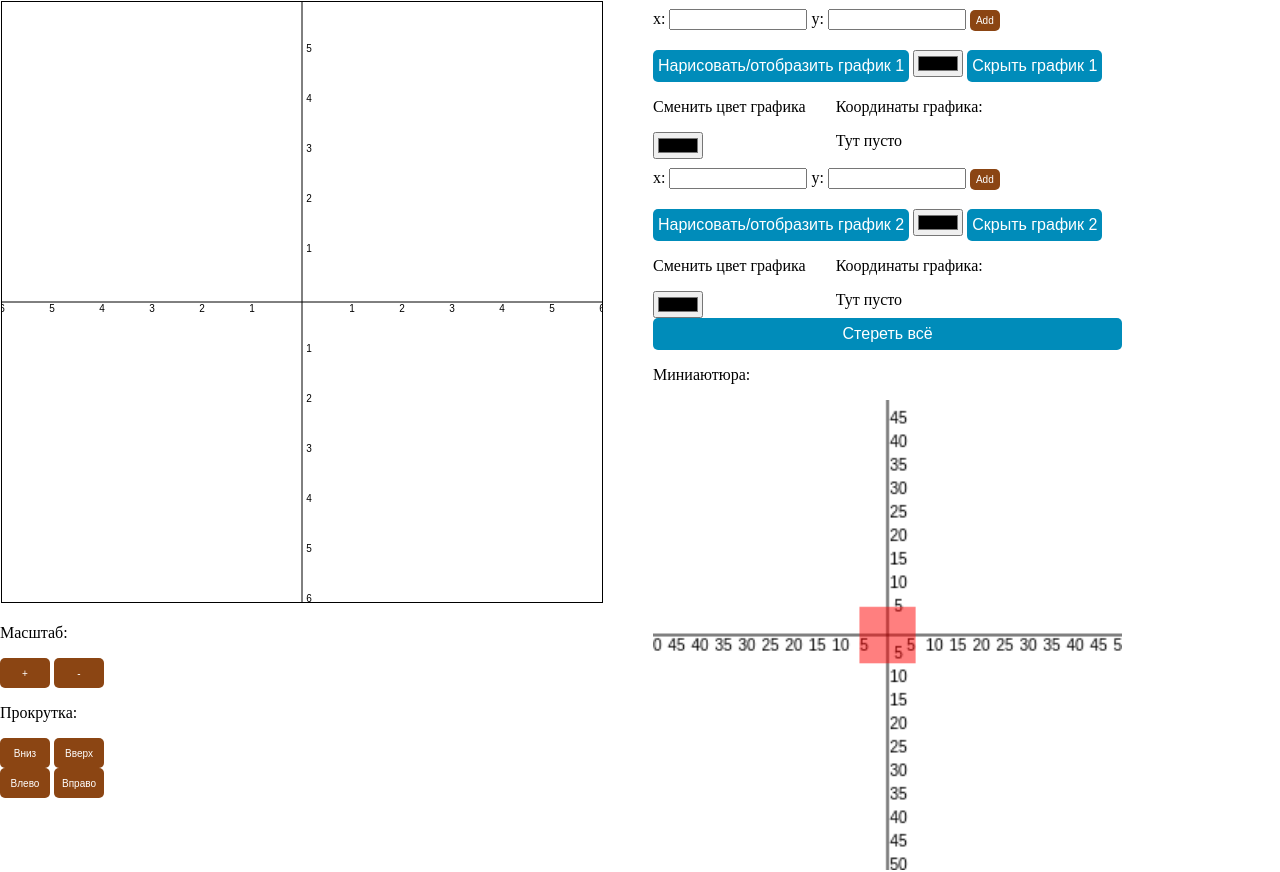
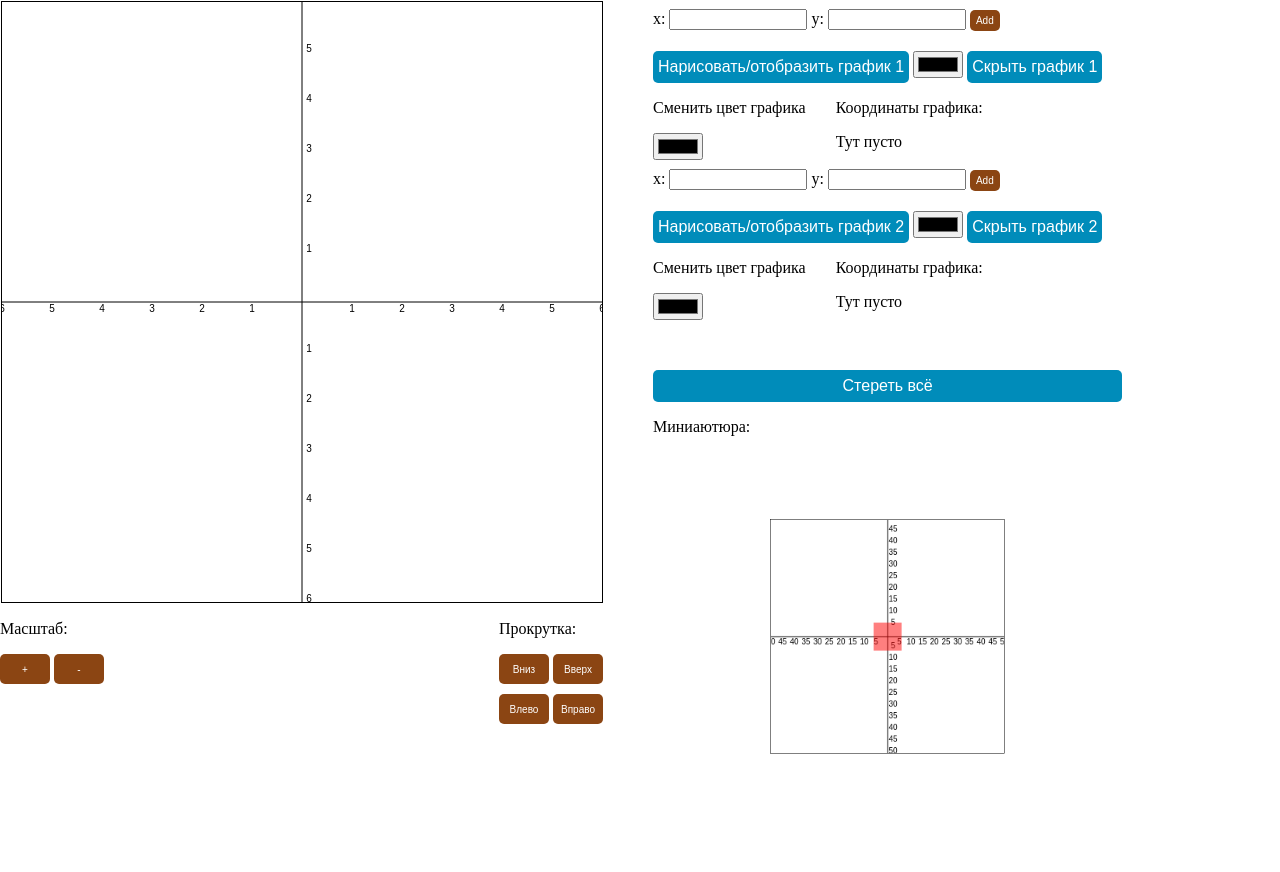
Before and after one commit to bakkka/summer_project, a plain HTML site: page index.html in a window 1280 px wide. Drawn offline with Linux system fonts and the light colour scheme.

Commit message:
Update style.css

```diff
--- a/style.css
+++ b/style.css
@@ -31,6 +31,7 @@ body{
     border-radius: 5px;
     cursor: pointer;
     height: 21.2px;
+    margin-bottom: 10px;
 }
 
 .add-button:hover {
@@ -80,3 +81,23 @@ body{
 .colorChange{
     margin-right: 30px;
 }
+#deleteAll{
+    margin-top: 50px;
+}
+.graphic{
+    display: flex;
+    flex-direction: column;
+}
+.scale{
+    display: flex;
+    flex-direction: column;
+}
+.options{
+    display: flex;
+    justify-content: space-between;
+}
+#thumbnailCanvas{
+    scale: 0.5;
+    border: 1px solid black;
+    margin-top: -50px;
+}
```
